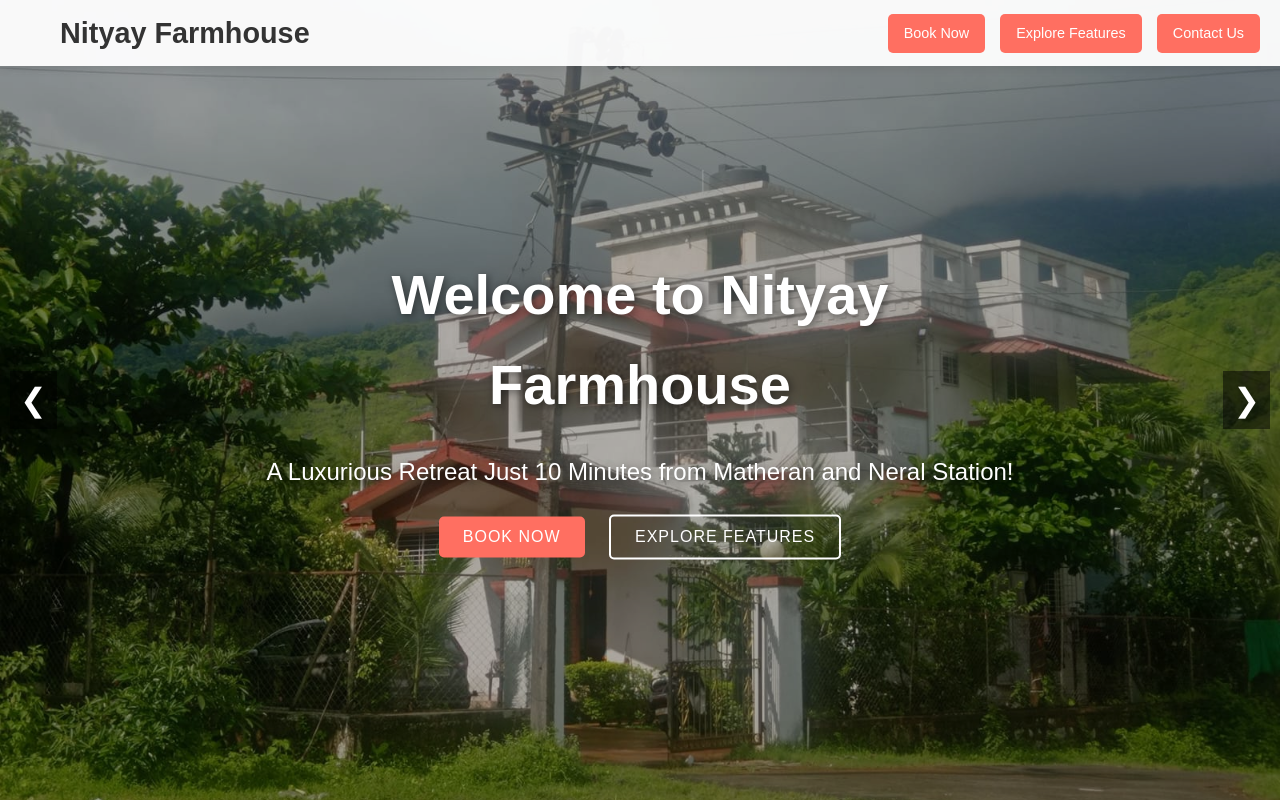
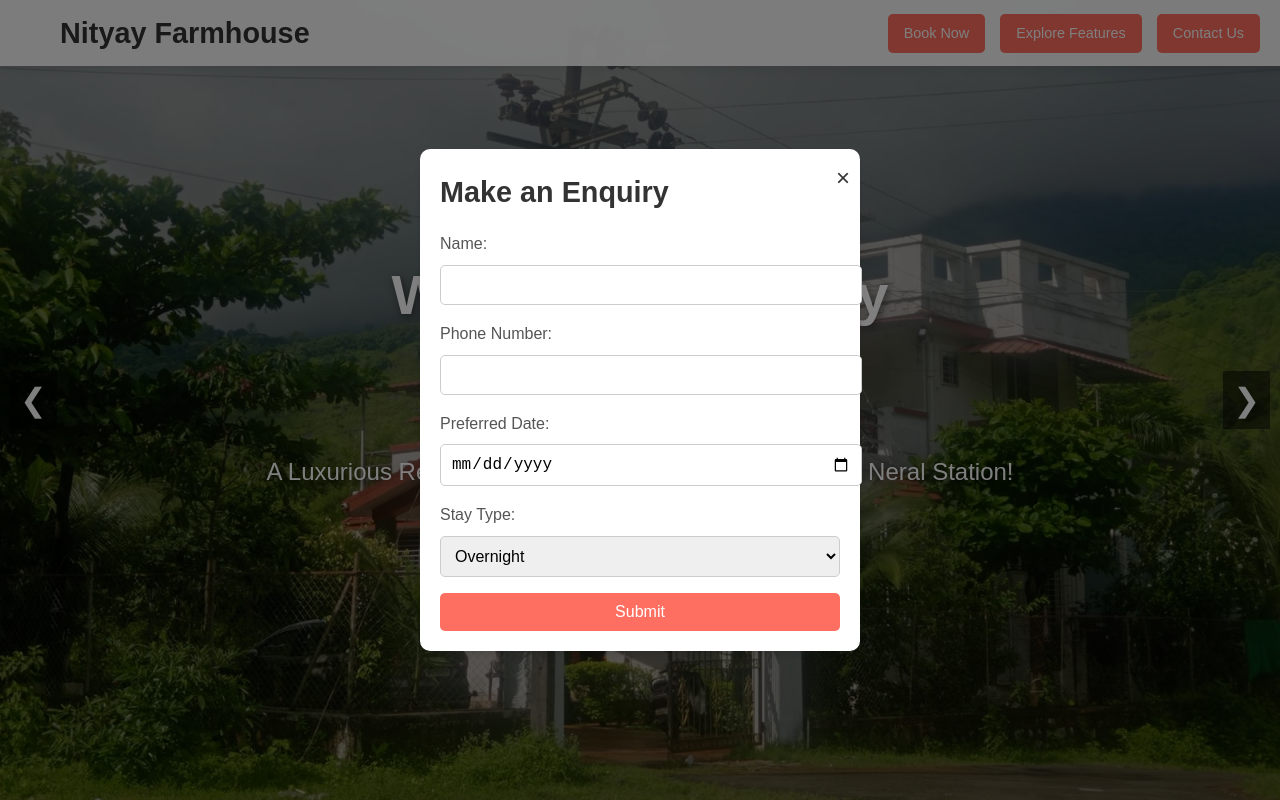
Before and after one commit to Mediwateyash/Nityay-Farmhouse, a plain HTML site: page index.html in a window 1280 px wide. Both pictures are taken after a click on the link "Book Now". Shown: the top 800 px of the page. Drawn offline with Linux system fonts and the light colour scheme.

Commit message:
booking added

```diff
--- a/index.html
+++ b/index.html
@@ -16,7 +16,7 @@
       <nav class="nav-links">
         <a href="#booking" class="btn">Book Now</a>
         <a href="#features" class="btn">Explore Features</a>
-        <a href="#contact" class="btn">Contact Us</a>
+        <a href="#detail" class="btn">Contact Us</a>
       </nav>
     </div>
   </header>
@@ -133,10 +133,23 @@
     <div class="gallery-grid">
       <!-- Add your images here -->
       <div class="gallery-item"><img src="/Nityay-Farmhouse/img/4.jpg" alt="Farmhouse Image 1"></div>
-      <div class="gallery-item"><img src="/Nityay-Farmhouse/img/5.jpg" alt="Farmhouse Image 2"></div>
-      <div class="gallery-item"><img src="/Nityay-Farmhouse/img/pool.png" alt="Farmhouse Image 3"></div>
-      <div class="gallery-item"><img src="/Nityay-Farmhouse/img/7.jpg" alt="Farmhouse Image 3"></div>
+      <div class="gallery-item"><img src="/Nityay-Farmhouse/img/5.jpg" alt="Farmhouse Image 1"></div>
+      <div class="gallery-item"><img src="/Nityay-Farmhouse/img/pool.png" alt="Farmhouse Image 1"></div>
+      <div class="gallery-item"><img src="/Nityay-Farmhouse/img/7.jpg" alt="Farmhouse Image 1"></div>
+      <div class="gallery-item"><img src="/Nityay-Farmhouse/img/8 (1).jpeg" alt="Farmhouse Image 1"></div>
+      <div class="gallery-item"><img src="/Nityay-Farmhouse/img/8 (10).jpeg" alt="Farmhouse Image 1"></div>
+      <div class="gallery-item"><img src="/Nityay-Farmhouse/img/8 (2).jpeg" alt="Farmhouse Image 1"></div>
+      <div class="gallery-item"><img src="/Nityay-Farmhouse/img/8 (3).jpeg" alt="Farmhouse Image 1"></div>
+      <div class="gallery-item"><img src="/Nityay-Farmhouse/img/8 (4).jpeg" alt="Farmhouse Image 1"></div>
+      <div class="gallery-item"><img src="/Nityay-Farmhouse/img/8 (5).jpeg" alt="Farmhouse Image 1"></div>
+      <div class="gallery-item"><img src="/Nityay-Farmhouse/img/8 (6).jpeg" alt="Farmhouse Image 1"></div>
+      <div class="gallery-item"><img src="/Nityay-Farmhouse/img/8 (7).jpeg" alt="Farmhouse Image 1"></div>
+      <div class="gallery-item"><img src="/Nityay-Farmhouse/img/8 (8).jpeg" alt="Farmhouse Image 1"></div>
+      <div class="gallery-item"><img src="/Nityay-Farmhouse/img/8 (9).jpeg (9).jpeg" alt="Farmhouse Image 1"></div>
+
+
     </div>
+    <button class="load-more" onclick="loadMoreGallery()">Load More</button>
   </section>
 
   <!-- Testimonials Section -->
@@ -198,6 +211,7 @@
 
 <!-- Contact Us Section -->
 <section class="contact">
+  <div id="detail"></div>
   <h2>Contact Us</h2>
   <div class="contact-content">
     <div class="contact-details">
@@ -219,7 +233,35 @@
     </div>
   </div>
 </section>
-
+<!-- Book Now Modal -->
+<div id="bookNowModal" class="modal">
+  <div class="modal-content">
+    <span class="close">&times;</span>
+    <h2>Make an Enquiry</h2>
+    <form id="enquiryForm">
+      <div class="form-group">
+        <label for="name">Name:</label>
+        <input type="text" id="name" name="name" required>
+      </div>
+      <div class="form-group">
+        <label for="phone">Phone Number:</label>
+        <input type="tel" id="phone" name="phone" required>
+      </div>
+      <div class="form-group">
+        <label for="date">Preferred Date:</label>
+        <input type="date" id="date" name="date" required>
+      </div>
+      <div class="form-group">
+        <label for="stayType">Stay Type:</label>
+        <select id="stayType" name="stayType" required>
+          <option value="Overnight">Overnight</option>
+          <option value="Day">Day</option>
+        </select>
+      </div>
+      <button type="submit" class="btn">Submit</button>
+    </form>
+  </div>
+</div>
 <!-- Footer -->
 <footer>
   <div class="footer-content">
--- a/script.js
+++ b/script.js
@@ -71,3 +71,50 @@ document.querySelectorAll('a[href^="#"]').forEach(anchor => {
     showItems(galleryItems, 'gallery-grid');
     showItems(testimonialItems, 'testimonial-grid');
   });
+  // Book Now Modal Functionality
+const bookNowModal = document.getElementById('bookNowModal');
+const closeModal = document.querySelector('.close');
+const enquiryForm = document.getElementById('enquiryForm');
+
+// Open modal when "Book Now" is clicked
+document.querySelectorAll('a[href="#booking"]').forEach(anchor => {
+  anchor.addEventListener('click', (e) => {
+    e.preventDefault();
+    bookNowModal.style.display = 'flex';
+  });
+});
+
+// Close modal when close button is clicked
+closeModal.addEventListener('click', () => {
+  bookNowModal.style.display = 'none';
+});
+
+// Close modal when clicking outside the modal
+window.addEventListener('click', (e) => {
+  if (e.target === bookNowModal) {
+    bookNowModal.style.display = 'none';
+  }
+});
+
+// Handle form submission
+enquiryForm.addEventListener('submit', (e) => {
+  e.preventDefault();
+
+  // Get form data
+  const name = document.getElementById('name').value;
+  const phone = document.getElementById('phone').value;
+  const date = document.getElementById('date').value;
+  const stayType = document.getElementById('stayType').value;
+
+  // Create WhatsApp message
+  const message = `Hello, I would like to make a booking at Nityay Farmhouse.\n\nName: ${name}\nPhone: ${phone}\nPreferred Date: ${date}\nStay Type: ${stayType}`;
+
+  // Encode message for WhatsApp URL
+  const encodedMessage = encodeURIComponent(message);
+
+  // Redirect to WhatsApp
+  window.location.href = `https://wa.me/918799903365?text=${encodedMessage}`;
+
+  // Close modal
+  bookNowModal.style.display = 'none';
+});
--- a/style.css
+++ b/style.css
@@ -426,6 +426,103 @@ footer a {
 footer a:hover {
   color: #e65a50;
 }
+/* Modal Styles */
+.modal {
+  display: none;
+  position: fixed;
+  z-index: 1000;
+  left: 0;
+  top: 0;
+  width: 100%;
+  height: 100%;
+  background: rgba(0, 0, 0, 0.5);
+  justify-content: center;
+  align-items: center;
+}
+
+.modal-content {
+  background: #fff;
+  padding: 20px;
+  border-radius: 10px;
+  width: 90%;
+  max-width: 400px;
+  box-shadow: 0 4px 6px rgba(0, 0, 0, 0.1);
+  position: relative;
+}
+
+.modal-content h2 {
+  font-size: 1.8rem;
+  margin-bottom: 1rem;
+  color: #333;
+}
+
+.close {
+  position: absolute;
+  top: 10px;
+  right: 10px;
+  font-size: 1.5rem;
+  cursor: pointer;
+  color: #333;
+}
+
+.close:hover {
+  color: #ff6f61;
+}
+
+.form-group {
+  margin-bottom: 1rem;
+}
+
+.form-group label {
+  display: block;
+  margin-bottom: 0.5rem;
+  color: #555;
+}
+
+.form-group input,
+.form-group select {
+  width: 100%;
+  padding: 10px;
+  border: 1px solid #ccc;
+  border-radius: 5px;
+  font-size: 1rem;
+}
+
+.form-group input:focus,
+.form-group select:focus {
+  border-color: #ff6f61;
+  outline: none;
+}
+
+.modal-content .btn {
+  background: #ff6f61;
+  color: #fff;
+  padding: 10px 20px;
+  border: none;
+  border-radius: 5px;
+  font-size: 1rem;
+  cursor: pointer;
+  width: 100%;
+  transition: background 0.3s ease;
+}
+
+.modal-content .btn:hover {
+  background: #e65a50;
+}.load-more {
+  background: #ff6f61;
+  color: #fff;
+  padding: 10px 20px;
+  border: none;
+  border-radius: 5px;
+  margin-top: 20px;
+  cursor: pointer;
+  transition: background 0.3s ease, transform 0.3s ease;
+}
+
+.load-more:hover {
+  background: #e65a50;
+  transform: translateY(-3px);
+}
   /* Animations */
   @keyframes fadeInDown {
     from {
```
Also changed, not shown: img/8 (10).jpeg (added), img/8 (2).jpeg (added), img/8 (3).jpeg (added), img/8 (4).jpeg (added), img/8 (5).jpeg (added), img/8 (6).jpeg (added), img/8 (7).jpeg (added), img/8 (8).jpeg (added), img/8 (9).jpeg (added), 1 other file.
